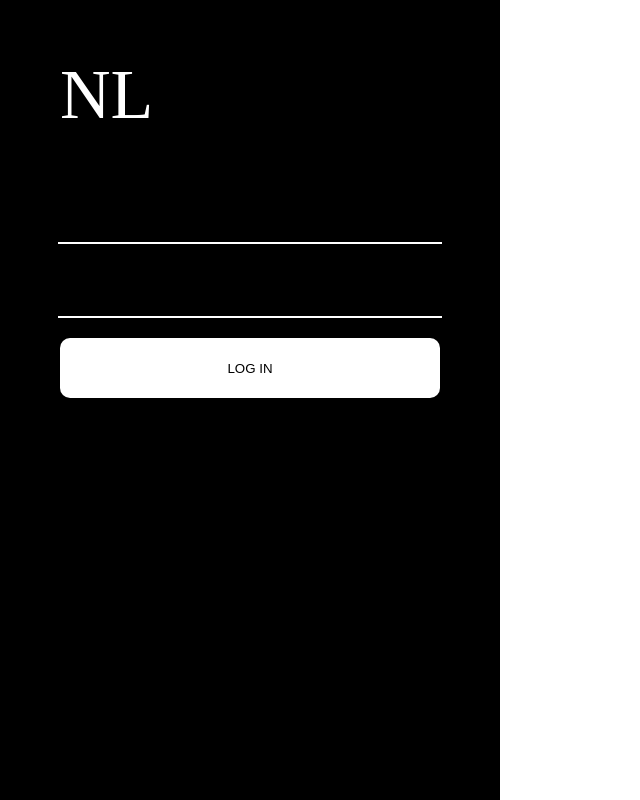
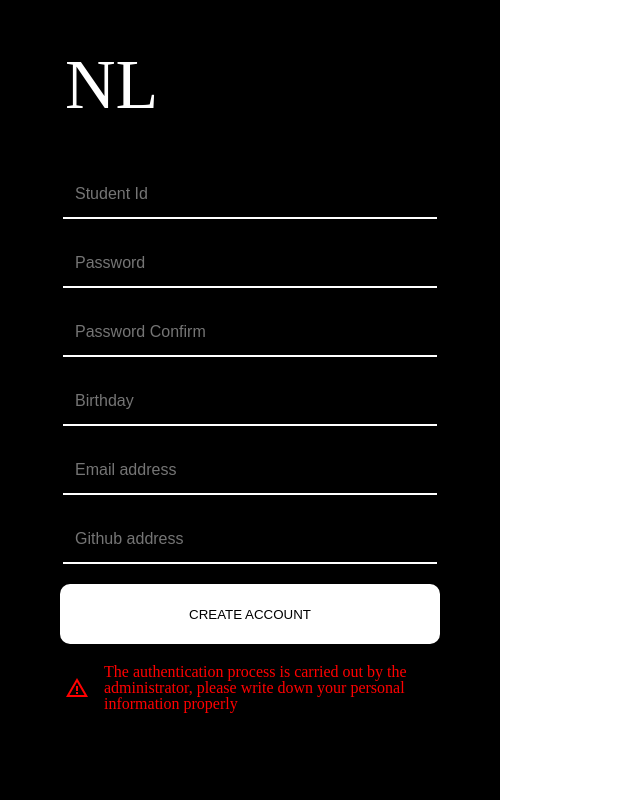
Before and after one commit to TProgramer/Homepage-FE, a Next.js app: page /signup in a window 1280 px wide. Shown: the whole page, without its empty margins (0-640 px from the left). Built offline with nearby package versions, Linux system fonts and the light colour scheme.

Commit message:
feat: 회원가입 뷰 구현 && 리액트 훅 폼 라이브러리 설치 close #43

```diff
--- a/package.json
+++ b/package.json
@@ -17,6 +17,7 @@
     "next": "12.1.2",
     "react": "17.0.2",
     "react-dom": "17.0.2",
+    "react-hook-form": "^7.32.2",
     "react-router-dom": "^6.3.0"
   },
   "devDependencies": {
--- a/src/components/common/sign/SignLayout.tsx
+++ b/src/components/common/sign/SignLayout.tsx
@@ -8,8 +8,10 @@ const SignLayout = ({ children }: React.PropsWithChildren<{}>) => {
   return (
     <SignContainer>
       <SignBox>
-        <h1 className="logo">NL</h1>
-        {children}
+        <div className="innerContainer">
+          <h1 className="logo">NL</h1>
+          {children}
+        </div>
       </SignBox>
     </SignContainer>
   );
--- a/src/pages/signup.tsx
+++ b/src/pages/signup.tsx
@@ -1,12 +1,26 @@
 import { Form } from "../styles/layout/sign/globalSignBox";
+import WarningAmberIcon from "@mui/icons-material/WarningAmber";
 
 function SignUp() {
   return (
-    <Form>
-      <input type="text" className="input" placeholder="" />
-      <input type="text" className="input" placeholder="" />
-      <button className="submit">LOG IN</button>
-    </Form>
+    <>
+      <Form>
+        <input type="text" className="input" placeholder="Student Id" />
+        <input type="text" className="input" placeholder="Password" />
+        <input type="text" className="input" placeholder="Password Confirm" />
+        <input type="text" className="input" placeholder="Birthday" />
+        <input type="text" className="input" placeholder="Email address" />
+        <input type="text" className="input" placeholder="Github address" />
+        <button className="submit">CREATE ACCOUNT</button>
+      </Form>
+      <div className="warning">
+        <WarningAmberIcon />
+        <p className="paragraph">
+          The authentication process is carried out by the administrator, please
+          write down your personal information properly
+        </p>
+      </div>
+    </>
   );
 }
 export default SignUp;
--- a/src/styles/layout/sign/globalSignBox.tsx
+++ b/src/styles/layout/sign/globalSignBox.tsx
@@ -1,3 +1,4 @@
+import { css } from "@emotion/react";
 import styled from "@emotion/styled";
 import {
   DEFAULT_BORDERRADIUS,
@@ -8,6 +9,10 @@ import {
   TABLET_STANDARD,
 } from "../../global/Global";
 
+const TRANSITION = css`
+  transition: all 0.2s linear;
+`;
+
 export const SignContainer = styled("div")`
   width: 100vw;
   height: auto;
@@ -15,7 +20,7 @@ export const SignContainer = styled("div")`
 
 export const SignBox = styled("div")`
   width: 500px;
-  height: 100vh;
+  min-height: 100vh;
   background-color: black;
   display: flex;
   flex-direction: column;
@@ -24,24 +29,37 @@ export const SignBox = styled("div")`
     width: 100%;
     height: 100vh;
   }
-  .logo {
-    font-size: 70px;
-    color: white;
-    display: inline-block;
-    width: 100%;
-    padding: 60px;
+  .innerContainer {
+    width: 370px;
+    height: auto;
+    .logo {
+      font-size: 70px;
+      color: white;
+      margin: 50px 0;
+    }
+    .warning {
+      width: 100%;
+      height: auto;
+      display: flex;
+      justify-content: center;
+      align-items: center;
+      color: red;
+      .paragraph {
+        margin-left: 15px;
+      }
+    }
   }
 `;
 
 export const Form = styled("form")`
-  width: 400px;
+  width: 100%;
   height: auto;
   display: flex;
   flex-direction: column;
   align-items: center;
   .input {
-    width: 380px;
-    height: 50px;
+    width: 100%;
+    height: 45px;
     margin-bottom: 20px;
     border: none;
     border-bottom: 2px solid ${(props) => props.theme.textColor.sub};
@@ -49,8 +67,10 @@ export const Form = styled("form")`
     color: ${(props) => props.theme.textColor.sub};
     font-size: ${FONT_L};
     text-indent: 10px;
+    ${TRANSITION}
     &:focus {
       outline: none;
+      border-bottom: 2px solid ${(props) => props.theme.buttonColor};
     }
   }
   .submit {
@@ -60,5 +80,10 @@ export const Form = styled("form")`
     border-radius: ${DEFAULT_BORDERRADIUS};
     background-color: ${(props) => props.theme.textColor.sub};
     border: none;
+    ${TRANSITION}
+    &:hover {
+      color: ${(props) => props.theme.textColor.sub};
+      background-color: ${(props) => props.theme.buttonColor};
+    }
   }
 `;
```
Also changed, not shown: 1 other file (tests, documents, lock files or other folders).
